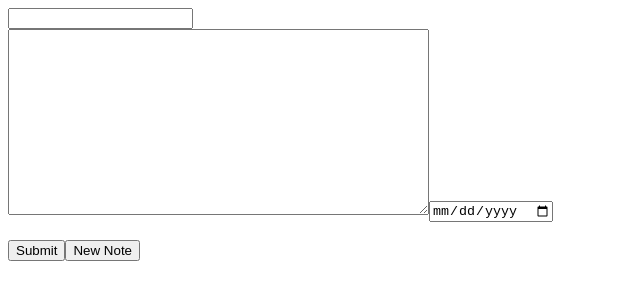
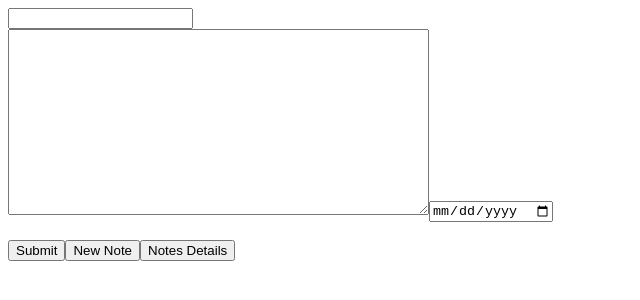
Before and after one commit to PlzCarryMe/angular-latihancomponent, an Angular app: page / in a window 1280 px wide. Shown: the top 300 px of the page, without its empty margins (0-640 px from the left). Built offline with nearby package versions, Linux system fonts and the light colour scheme.

Commit message:
2 files modified

```diff
--- a/src/app/app.component.html
+++ b/src/app/app.component.html
@@ -3,5 +3,6 @@
 <input type="date" [(ngModel)]="tanggal" /> <br /><br />
 <button (click)="opennote()">Submit</button>
  <button (click)="newnote()">New Note</button>
+  <button (click)="godetail()">Notes Details</button>
 <br><br><br><br>
 <router-outlet></router-outlet>
--- a/src/app/app.component.ts
+++ b/src/app/app.component.ts
@@ -25,4 +25,7 @@ export class AppComponent {
   newnote() {
     this.router.navigate([""]);
   }
+  godetail() {
+    this.router.navigate(["/detail/"]);
+  }
 }
```
